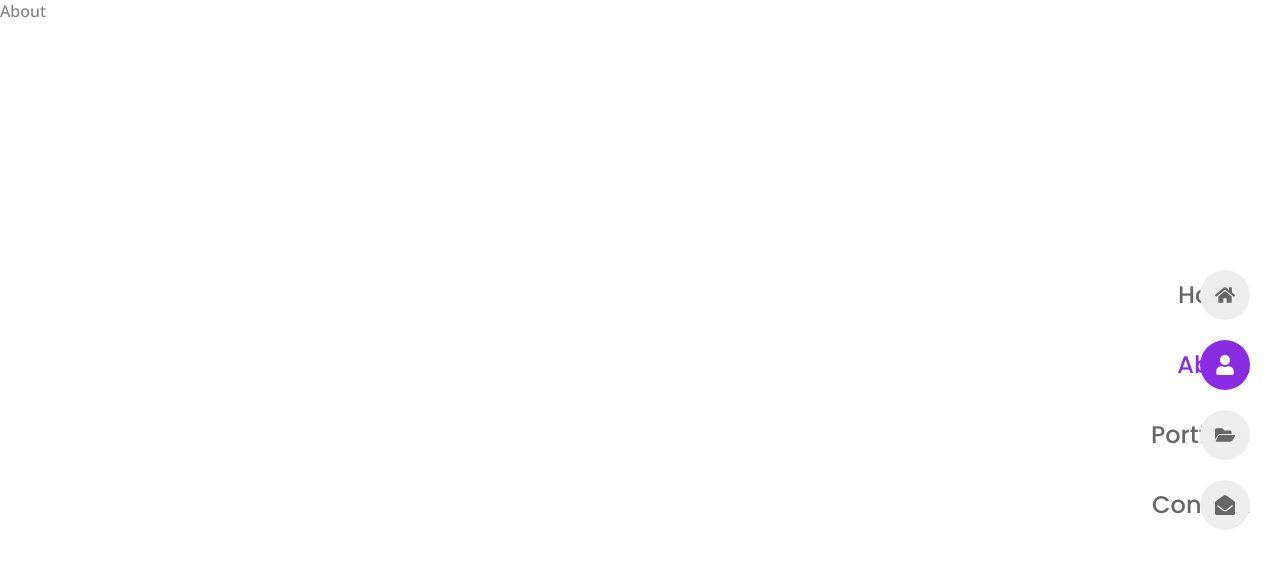
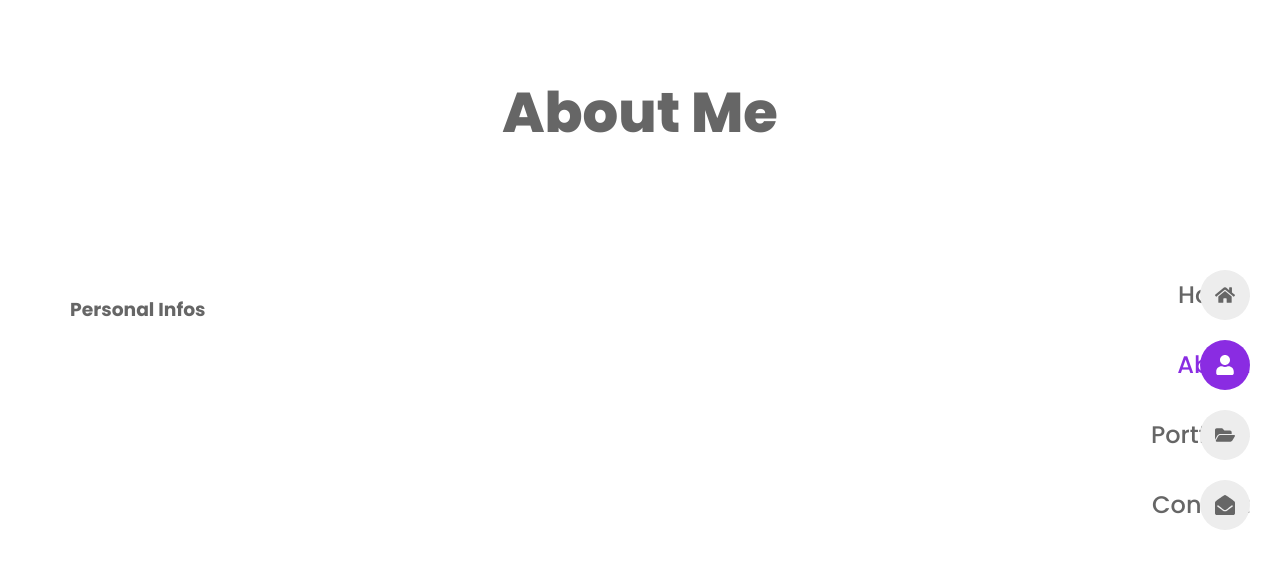
Before and after one commit to kristefov/kristefov, a React (Vite) app in the folder Portfolio/: page /about in a window 1280 px wide. Shown: the top 568 px of the page. Built offline with nearby package versions, Linux system fonts and the light colour scheme.

Commit message:
about section

```diff
--- a/Portfolio/src/App.css
+++ b/Portfolio/src/App.css
@@ -70,7 +70,10 @@ img {
 }
 
 /* REUSABLE CSS */
-
+.container {
+    max-width: 1140px;
+    margin-inline: auto;
+}
 .grid {
     display: grid;
     gap: 30px;
@@ -78,6 +81,13 @@ img {
 
 .section {
     padding-block: 70px;
+
+}
+.section__title {
+    font-size: var(--big-font-size);
+    font-weight: var(--weight-800);
+    text-align: center;
+    margin-bottom: 70px;
 
 }
 
--- a/Portfolio/src/pages/about/About.jsx
+++ b/Portfolio/src/pages/about/About.jsx
@@ -2,7 +2,16 @@ import React from 'react'
 
 const About = () => {
   return (
-    <div>About</div>
+    <main className="section container">
+      <section className="about">
+        <h2 className="section__title">About <span>Me</span></h2>
+        <div className="about__container grid">
+          <div className="about__info">
+            <h3 className="section subtitle">Personal Infos</h3>
+          </div>
+        </div>
+      </section>
+    </main>
   )
 }
 
--- a/Portfolio/src/pages/home/Home.jsx
+++ b/Portfolio/src/pages/home/Home.jsx
@@ -26,6 +26,7 @@ const Home = () => {
           </Link>
         </div>
       </div>
+      <div className="color__block"></div>
     </section>
   );
 };
--- a/Portfolio/src/pages/home/home.css
+++ b/Portfolio/src/pages/home/home.css
@@ -9,7 +9,8 @@
     height: 100%;
     object-fit: cover;
     border-radius: 30px;
-    box-shadow: 0 0 8px hsla(0, 0%, 0%, 0.3)
+    box-shadow: 0 0 8px hsla(0, 0%, 0%, 0.3);
+    z-index: 1
 }
 .home__data {
     max-width: 600px;
@@ -42,3 +43,14 @@
     margin-block: 16px 32px;
 
 }
+.color__block {
+    position: fixed;
+    height: 200%;
+    width: 100%;
+    background-color: var(--first-color);
+    top: -50%;
+    left: -83%;
+    transform: rotate(-15deg);
+
+
+}
```
